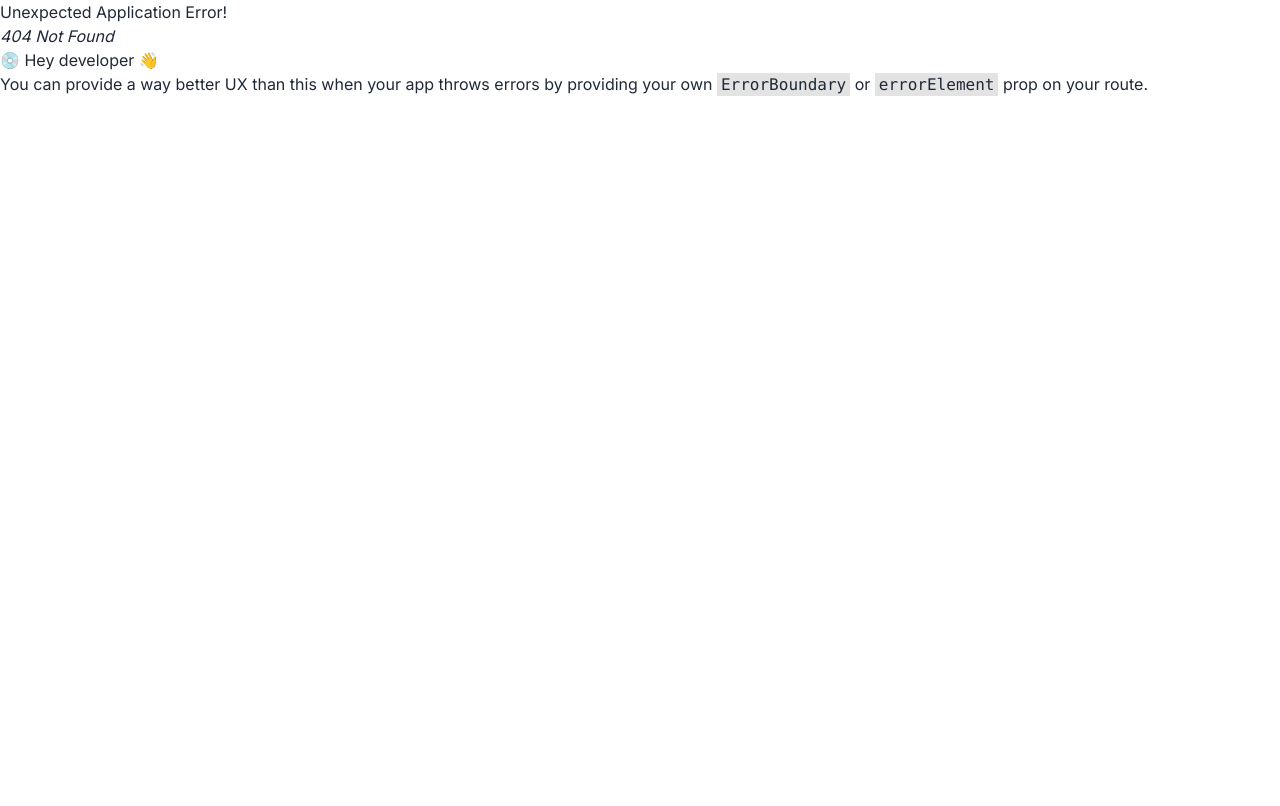
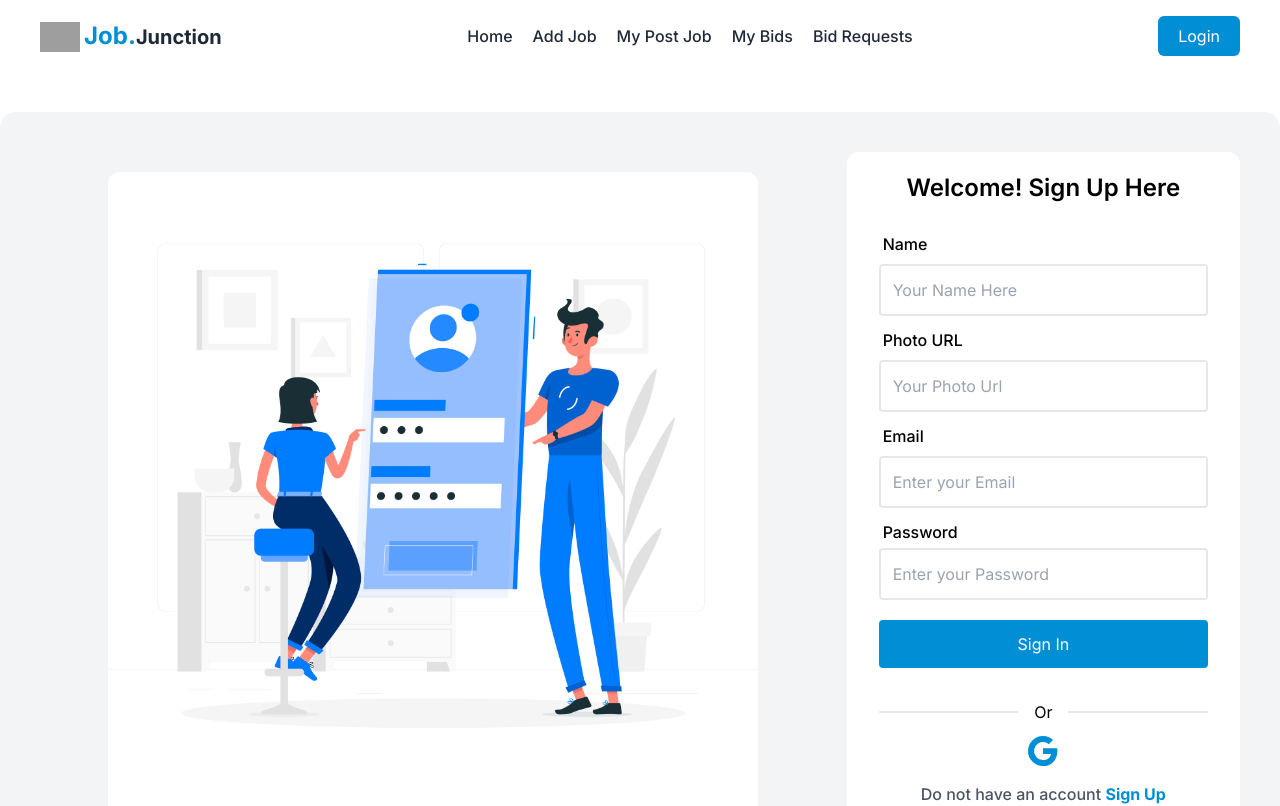
Before and after one commit to najrulislam38/job-junction-client, a React (Vite) app: page /signUp in a window 1280 px wide. Before the commit this address had no page. Shown: the top 806 px of the page. Built offline with nearby package versions, Linux system fonts and the light colour scheme; grey boxes are pictures that could not be loaded.

Commit message:
added login and register page

```diff
--- a/src/components/Header/Navbar/Navbar.jsx
+++ b/src/components/Header/Navbar/Navbar.jsx
@@ -1,4 +1,4 @@
-import { NavLink } from "react-router-dom";
+import { Link, NavLink } from "react-router-dom";
 import logo from "../../../assets/images/logo.png";
 import "./Navbar.css";
 
@@ -86,11 +86,11 @@ const Navbar = () => {
         <div className=" hidden lg:flex">
           <ul className="navLinks flex  items-center gap-5">{navLinks}</ul>
         </div>
-        <div className="">
+        <Link to={"signIn"} className="">
           <button className="bg-[#008FD4] hover:bg-[#0870A1] text-white py-2 px-5 rounded-md duration-300">
             Login
           </button>
-        </div>
+        </Link>
       </div>
     </div>
   );
--- a/src/pages/Home/OurAuthor/OurAuthor.jsx
+++ b/src/pages/Home/OurAuthor/OurAuthor.jsx
@@ -20,7 +20,7 @@ const OurAuthor = () => {
           </p>
         </div>
 
-        <div className="grid grid-cols-2 md:grid-cols-3 lg:grid-cols-6">
+        <div className="grid gap-4 grid-cols-2 md:grid-cols-3 lg:grid-cols-6">
           {/* shop 1 */}
           <div className="shopCard bg-white p-2">
             <div className="overflow-hidden">
--- /dev/null
+++ b/src/pages/SignIn/SingIn.jsx
@@ -0,0 +1,77 @@
+import { Link } from "react-router-dom";
+import singInImg from "../../assets/images/signin.jpg";
+import { BsGoogle } from "react-icons/bs";
+
+const SingIn = () => {
+  return (
+    <div className="max-w-screen-xl mx-auto px-5 md:px-10 my-7 lg:my-10 bg-gray-100 rounded-2xl ">
+      <div className="w-full text-black flex gap-5 justify-between items-center py-10">
+        <div className="w-2/3 hidden lg:flex justify-center items-center ">
+          <img src={singInImg} alt="" className="h-[500px] rounded-xl" />
+        </div>
+        <div className="w-full lg:w-1/3 ">
+          <div className="bg-white max-w-md mx-auto py-5 p-8 rounded-xl ">
+            <form>
+              <h3 className="text-xl md:text-2xl  font-semibold mb-5 text-center">
+                Sign in to your account
+              </h3>
+              <div className="my-2">
+                <label htmlFor="email" className="block py-2 ml-1 font-medium">
+                  Email{" "}
+                </label>
+                <input
+                  type="email"
+                  name="email"
+                  id="email"
+                  className="w-full p-3 border-2 rounded"
+                  placeholder="Enter your Email"
+                  required
+                />
+              </div>
+              <div className="my-2">
+                <label
+                  htmlFor="password"
+                  className="block py-2 ml-1 font-medium"
+                >
+                  Password{" "}
+                </label>
+                <input
+                  type="password"
+                  name="password"
+                  id="password"
+                  className="w-full p-3 border-2 rounded"
+                  placeholder="Enter your Password"
+                  required
+                />
+              </div>
+              <button
+                type="submit"
+                className="w-full py-3 bg-[#008FD4] hover:bg-[#0870A1] text-white rounded mt-5 mb-6 duration-300"
+              >
+                Sign In
+              </button>
+            </form>
+            <div className="divider">Or</div>
+            <div>
+              <div className="flex justify-center items-center ">
+                <BsGoogle className="text-3xl text-[#008FD4] cursor-pointer hover:text-[#0870A1] " />
+              </div>
+            </div>
+
+            <p className="text-gray-600 font-medium text-center my-4">
+              Do not have an account{" "}
+              <Link
+                to={"/signUp"}
+                className="font-bold text-[#008FD4] hover:text-[#0870A1]"
+              >
+                Sign Up
+              </Link>
+            </p>
+          </div>
+        </div>
+      </div>
+    </div>
+  );
+};
+
+export default SingIn;
--- /dev/null
+++ b/src/pages/SignUp/SignUp.jsx
@@ -0,0 +1,103 @@
+import { Link } from "react-router-dom";
+import singInImg from "../../assets/images/signin.jpg";
+import { BsGoogle } from "react-icons/bs";
+
+const SignUp = () => {
+  return (
+    <div className="max-w-screen-xl mx-auto px-5 md:px-10 my-7 lg:my-10 bg-gray-100 rounded-2xl ">
+      <div className="w-full text-black flex gap-5 justify-between items-center py-10">
+        <div className="w-2/3 hidden lg:flex gap-10 justify-center items-center ">
+          <img src={singInImg} alt="" className="h-[650px] rounded-xl" />
+        </div>
+        <div className="w-full lg:w-1/3 ">
+          <div className="bg-white max-w-md mx-auto py-5 p-8 rounded-xl ">
+            <form>
+              <h3 className="text-xl md:text-2xl  font-semibold mb-5 text-center">
+                Welcome! Sign Up Here
+              </h3>
+              <div className="my-1">
+                <label htmlFor="Name" className="block py-2 ml-1 font-medium">
+                  Name
+                </label>
+                <input
+                  type="Name"
+                  name="Name"
+                  id="Name"
+                  className="w-full p-3 border-2 rounded"
+                  placeholder="Your Name Here"
+                  required
+                />
+              </div>
+              <div className="my-1">
+                <label htmlFor="photo" className="block py-2 ml-1 font-medium">
+                  Photo URL
+                </label>
+                <input
+                  type="photo"
+                  name="photo"
+                  id="photo"
+                  className="w-full p-3 border-2 rounded"
+                  placeholder="Your Photo Url"
+                  required
+                />
+              </div>
+              <div className="my-1">
+                <label htmlFor="email" className="block py-2 ml-1 font-medium">
+                  Email{" "}
+                </label>
+                <input
+                  type="email"
+                  name="email"
+                  id="email"
+                  className="w-full p-3 border-2 rounded"
+                  placeholder="Enter your Email"
+                  required
+                />
+              </div>
+              <div className="my-2">
+                <label
+                  htmlFor="password"
+                  className="block py-1 ml-1 font-medium"
+                >
+                  Password{" "}
+                </label>
+                <input
+                  type="password"
+                  name="password"
+                  id="password"
+                  className="w-full p-3 border-2 rounded"
+                  placeholder="Enter your Password"
+                  required
+                />
+              </div>
+              <button
+                type="submit"
+                className="w-full py-3 bg-[#008FD4] hover:bg-[#0870A1] text-white rounded mt-3 mb-5 duration-300"
+              >
+                Sign In
+              </button>
+            </form>
+            <div className="divider">Or</div>
+            <div>
+              <div className="flex justify-center items-center ">
+                <BsGoogle className="text-3xl text-[#008FD4] cursor-pointer hover:text-[#0870A1] " />
+              </div>
+            </div>
+
+            <p className="text-gray-600 font-medium text-center my-4">
+              Do not have an account{" "}
+              <Link
+                to={"/signIn"}
+                className="font-bold text-[#008FD4] hover:text-[#0870A1]"
+              >
+                Sign Up
+              </Link>
+            </p>
+          </div>
+        </div>
+      </div>
+    </div>
+  );
+};
+
+export default SignUp;
```
Also changed, not shown: src/Routes/MainRouter.jsx (+10 -0 lines), src/assets/images/signin.jpg (added).
